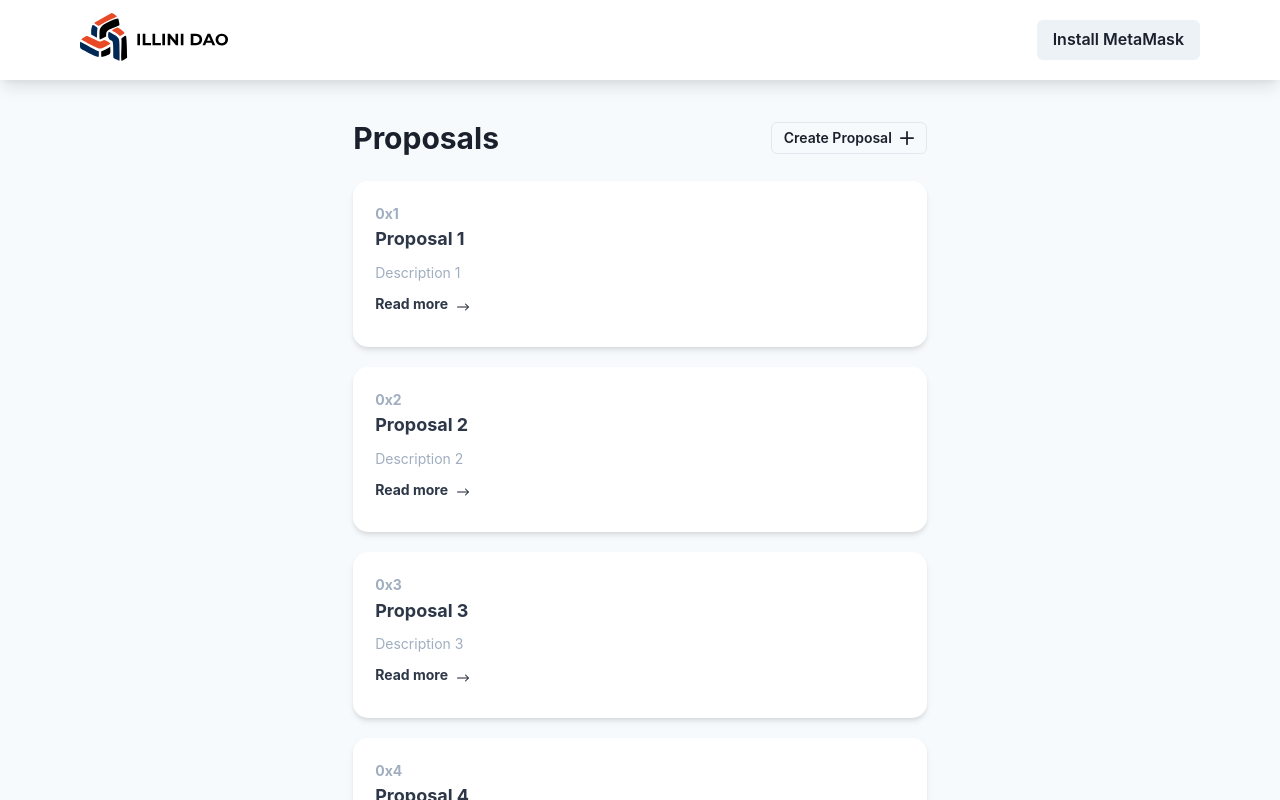
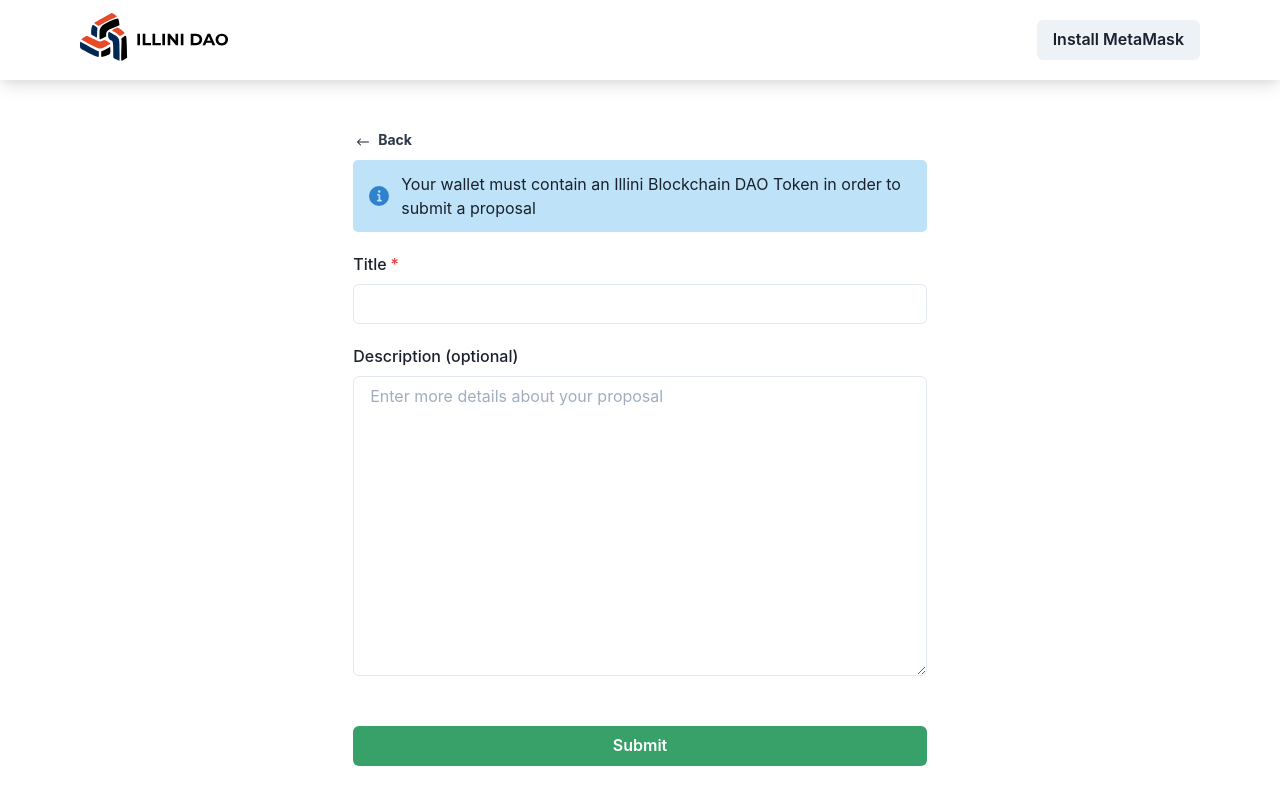
Before and after one commit to IlliniBlockchain/dao-token, a React (Create React App) app in the folder client/: page /create-proposal in a window 1280 px wide. Shown: the top 800 px of the page. Built offline with nearby package versions, Linux system fonts and the light colour scheme.

Commit message:
Add Create Proposal Page

```diff
--- a/client/src/App.jsx
+++ b/client/src/App.jsx
@@ -1,13 +1,15 @@
 import { ChakraProvider, theme } from '@chakra-ui/react';
-// import MetaMaskOnboarding from '@metamask/onboarding'
-// import { ethers, utils } from "ethers"
-
+import { Route, Routes } from 'react-router-dom';
+import CreateProposal from './pages/CreateProposal';
 import Home from './pages/Home';
 
 function App() {
   return (
     <ChakraProvider theme={theme}>
-      <Home />
+      <Routes>
+        <Route path="/" element={<Home />} />
+        <Route path="/create-proposal" element={<CreateProposal />} />
+      </Routes>
     </ChakraProvider>
   );
 }
--- /dev/null
+++ b/client/src/components/Form.jsx
@@ -0,0 +1,32 @@
+import {
+  FormControl,
+  FormLabel,
+  Input,
+  Textarea,
+  Button,
+  SimpleGrid,
+} from '@chakra-ui/react';
+
+const Form = () => {
+  return (
+    <SimpleGrid>
+      <FormControl isRequired>
+        <FormLabel mt="20px">Title</FormLabel>
+        <Input />
+      </FormControl>
+      <FormControl>
+        <FormLabel mt="20px">Description (optional)</FormLabel>
+        <Textarea
+          height="300px"
+          placeholder="Enter more details about your proposal"
+        />
+      </FormControl>
+
+      <Button mt="50px" colorScheme="green">
+        Submit
+      </Button>
+    </SimpleGrid>
+  );
+};
+
+export default Form;
--- a/client/src/components/ProposalList.jsx
+++ b/client/src/components/ProposalList.jsx
@@ -1,4 +1,12 @@
-import { Box, Button, Heading, HStack, List, ListItem } from '@chakra-ui/react';
+import {
+  Box,
+  Button,
+  Heading,
+  HStack,
+  Link,
+  List,
+  ListItem,
+} from '@chakra-ui/react';
 
 import { AddIcon } from '@chakra-ui/icons';
 import { Proposal } from './Proposal';
@@ -8,7 +16,15 @@ const ProposalList = ({ proposals }) => {
     <Box>
       <HStack justify="space-between" alignContent="center" mb="25px">
         <Heading size="lg">Proposals</Heading>
-        <Button size="sm" variant="outline" mr="-px" rightIcon={<AddIcon />}>
+        <Button
+          as={Link}
+          _hover={{ textDecoration: 'none' }}
+          href="/create-proposal"
+          size="sm"
+          variant="outline"
+          mr="-px"
+          rightIcon={<AddIcon />}
+        >
           Create Proposal
         </Button>
       </HStack>
--- a/client/src/index.jsx
+++ b/client/src/index.jsx
@@ -2,12 +2,15 @@ import { ColorModeScript } from '@chakra-ui/react';
 import React, { StrictMode } from 'react';
 import ReactDOM from 'react-dom/client';
 import App from './App';
+import { BrowserRouter as Router } from 'react-router-dom';
 
 const root = ReactDOM.createRoot(document.getElementById('root'));
 
 root.render(
   <StrictMode>
     <ColorModeScript />
-    <App />
+    <Router>
+      <App />
+    </Router>
   </StrictMode>
 );
--- /dev/null
+++ b/client/src/pages/CreateProposal.jsx
@@ -0,0 +1,59 @@
+import {
+  Alert,
+  AlertIcon,
+  Box,
+  Button,
+  Container,
+  Icon,
+  Link,
+  Text,
+} from '@chakra-ui/react';
+import Form from '../components/Form';
+import { Navbar } from '../components/NavBar';
+import { BsArrowLeft } from 'react-icons/bs';
+
+const CreateProposal = () => {
+  return (
+    <Box>
+      <Navbar />
+      <Container h="100vh - 80px">
+        <Button
+          as={Link}
+          href="/"
+          _hover={{ textDecoration: 'none' }}
+          p="0px"
+          variant="no-hover"
+          bg="transparent"
+        >
+          <Icon
+            as={BsArrowLeft}
+            w="20px"
+            h="20px"
+            fontSize="2xl"
+            transition="all .5s ease"
+            cursor="pointer"
+            pt="4px"
+          />
+          <Text
+            fontSize="sm"
+            color={'gray.700'}
+            fontWeight="bold"
+            cursor="pointer"
+            ml="5px"
+          >
+            Back
+          </Text>
+        </Button>
+        <Alert status="info" borderRadius="5px">
+          <AlertIcon />
+          Your wallet must contain an Illini Blockchain DAO Token in order to
+          submit a proposal
+        </Alert>
+
+        <Form />
+      </Container>
+    </Box>
+  );
+};
+
+export default CreateProposal;
--- /dev/null
+++ b/package.json
@@ -0,0 +1,5 @@
+{
+  "dependencies": {
+    "react-router-dom": "^6.3.0"
+  }
+}
```
